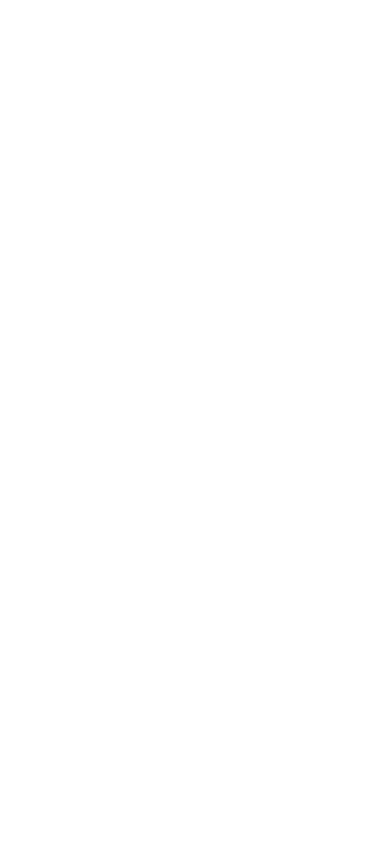
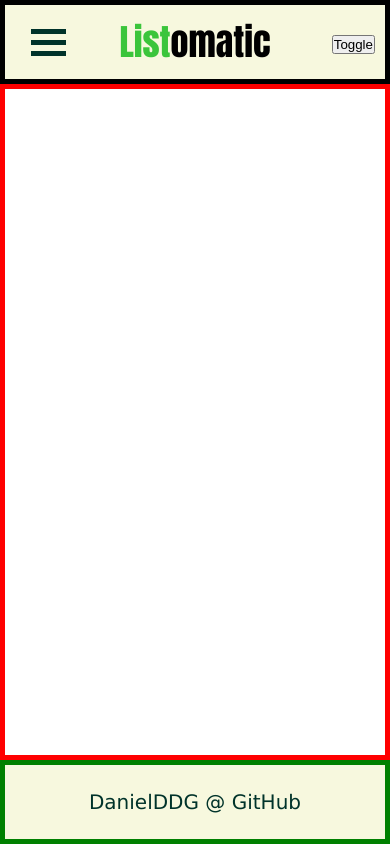
Before and after one commit to DanielDDG/todo-list, a website built with webpack: page dist/index.html in a window 390 px wide. Built offline with Linux system fonts and the light colour scheme.

Commit message:
Add hamburger and dark mode

```diff
--- /dev/null
+++ b/src/header.js
@@ -0,0 +1,20 @@
+export class Header {
+    constructor() {
+        this.toggleHamburger();
+        this.toggleDarkMode();
+    }
+
+    toggleHamburger() {
+        const hamburger = document.getElementById('hamburger');
+        hamburger.addEventListener('click', () => {
+            hamburger.classList.toggle('change');
+        });
+    }
+
+    toggleDarkMode() {
+        const toggleContainer = document.getElementById('toggleContainer');
+        toggleContainer.addEventListener('click', () => {
+            document.body.classList.toggle('darkmode');
+        });
+    }
+};
--- a/src/index.js
+++ b/src/index.js
@@ -1,3 +1,5 @@
 import './style.css';
+import { Header } from './header';
 
-console.log('Shit is workin! Really?');
+const header = new Header();
+console.log('Loaded!');
--- a/src/style.css
+++ b/src/style.css
@@ -0,0 +1,131 @@
+:root {
+    --light-color: #f7f8de;
+    --dark-color: #00332a;
+    --font-color: #000000;
+    --font-color-light: #ffffff;
+    --border-color: #222;
+    --border-color-light: #f1f1f1;
+    --main-font: 'Lucida Grande', monospace;
+
+    --light: var(--light-color);
+    --dark: var(--dark-color);
+}
+
+* {
+    margin: 0;
+    padding: 0;
+    box-sizing: border-box;
+}
+
+html {
+    font-size: 20px;
+    line-height: 1.5;
+}
+
+body {
+    display: grid;
+    grid-template-rows: 1fr 8fr 1fr;
+    height: 100vh;
+    width: 100vw;
+    font-family: var(--main-font);
+    background-color: var(--light);
+    color: var(--dark);
+}
+
+.darkmode {
+    --light: var(--dark-color);
+    --dark: var(--light-color);
+}
+
+/* Header styling. */
+
+.header {
+    display: grid;
+    width: 100vw;
+    grid-template-columns: 1fr 1fr 1fr;
+    border: 5px solid black;
+}
+
+.header > div {
+    justify-self: center;
+    align-self: center;
+}
+
+/* Hamburger Styling */
+
+#hamburger {
+    display: inline-block;
+    cursor: pointer;
+    justify-self: start;
+    margin-left: 20px;
+}
+
+#hamburger:hover {
+    background-color: rgba(92, 90, 90, 0.3);
+    border-radius: 20%;
+}
+
+#bar1,
+#bar2,
+#bar3 {
+    height: 5px;
+    width: 35px;
+    background-color: var(--dark);
+    margin: 6px;
+    transition: 0.7s;
+}
+
+.change #bar1 {
+    transform: translate(0, 11px) rotate(-45deg);
+}
+
+.change #bar2 {
+    opacity: 0;
+}
+
+.change #bar3 {
+    transform: translate(0, -11px) rotate(45deg);
+}
+
+/* Title styling. */
+
+#title {
+    display: flex;
+    font-family: Impact, Haettenschweiler, 'Arial Narrow Bold', sans-serif;
+    font-size: 1.8rem;
+    color: rgb(59, 197, 59);
+}
+
+#title > span {
+    color: var(--font-color);
+}
+
+/* Toggle styling. */
+
+#toggleContainer {
+    justify-self: end;
+}
+
+#toggleContainer > button {
+    margin-right: 10px;
+}
+
+/* Content styling. */
+
+.content {
+    border: 5px solid red;
+    background-color: white;
+}
+
+/* Footer styling. */
+
+.footer {
+    display: grid;
+    width: 100vw;
+    border: 5px solid green;
+}
+
+.footer > div {
+    justify-self: center;
+    align-self: center;
+}
```
Also changed, not shown: dist/index.html, dist/main.js.
